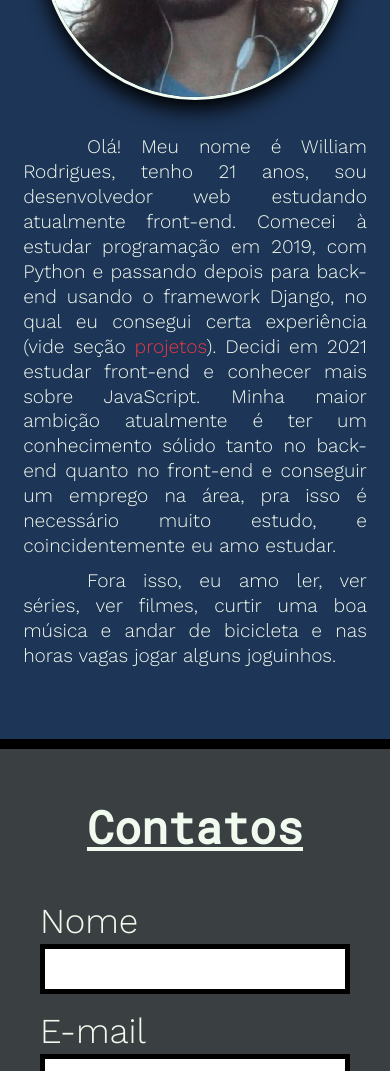
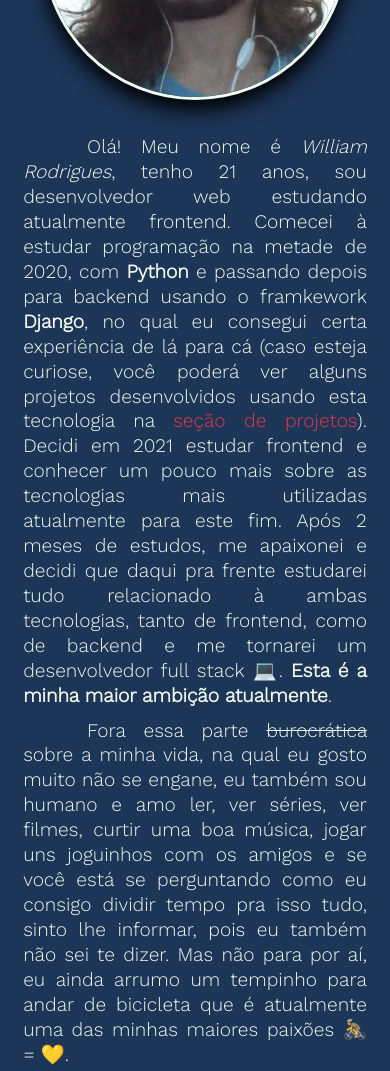
Before and after one commit to willy-r/portfolio-feliz, a plain HTML site: page index.html in a window 390 px wide. Shown: the part 4540-5611 px from the top of the page. Drawn offline with nearby package versions, Linux system fonts and the light colour scheme.

Commit message:
:recycle: :iphone: Refatora seção Sobre e adiciona minimum-scale

```diff
--- a/index.html
+++ b/index.html
@@ -2,7 +2,7 @@
 <html lang="pt-BR">
   <head>
     <meta charset="UTF-8">
-    <meta name="viewport" content="width=device-width, initial-scale=1.0">
+    <meta name="viewport" content="width=device-width, initial-scale=1.0, minimum-scale=1.0">
     <meta name="description" content="Portfólio pessoal do William Rodrigues, criado no curso de HTML e CSS Feliz do Marco Bruno.">
     <!-- Favicon criado usando https://favicon.io -->
     <link rel="shortcut icon" href="assets/images/favicon.ico" type="image/x-icon">
@@ -180,6 +180,7 @@
               Ele foi fruto de um desafio da Imersão Dev realizado pela Alura e foi o meu primeiro projeto usando HTML, CSS e JavaScript.
             </p>
           </div>
+
           <a href="https://github.com/willy-r/aluraflix" target="_blank" rel="noreferrer noopener external" title="Ir para o GitHub do projeto AluraFlix">
             <img class="image" src="assets/images/project-image.png" alt="Imagem genérica de um projeto">
           </a>
@@ -192,6 +193,7 @@
               Esse projeto abriu a minha mente para questões de componentes no CSS e escrever um HTML mais semântico.
             </p>
           </div>
+
           <a href="https://github.com/willy-r/portfolio-feliz" target="_blank" rel="noreferrer noopener external" title="Ir para o GitHub do projeto Portfólio Feliz">
             <img class="image" src="assets/images/project-image.png" alt="Imagem genérica de um projeto">
           </a>
@@ -204,6 +206,7 @@
               Ele foi desenvolvido usando Flask e foi o meu primeiro contato com Flask.
             </p>
           </div>
+
           <a href="https://github.com/willy-r/portfolio-feliz-backend" target="_blank" rel="noreferrer noopener external" title="Ir para o GitHub do projeto Portfólio Feliz - Backend">
             <img class="image" src="assets/images/project-image.png" alt="Imagem genérica de um projeto">
           </a>
@@ -216,6 +219,7 @@
               Ele foi o primeiro que eu fiz usando Django e na época eu não entendia muito de front-end.
             </p>
           </div>
+
           <a href="https://github.com/willy-r/learning-log" target="_blank" rel="noreferrer noopener external" title="Ir para o GitHub do Learning Log">
             <img class="image" src="assets/images/project-image.png" alt="Imagem genérica de um projeto">
           </a>
@@ -228,6 +232,7 @@
               É o projeto um pouco mais complexo desenvolvido com Django.
             </p>
           </div>
+
           <a href="https://github.com/willy-r/simple-mooc" target="_blank" rel="noreferrer noopener external" title="Ir para o GitHub do projeto SIMOOC">
             <img class="image" src="assets/images/project-image.png" alt="Imagem genérica de um projeto">
           </a>
@@ -239,6 +244,7 @@
               Um simples tradutor de Código Morse desenvolvido com Python.
             </p>
           </div>
+
           <a href="https://github.com/willy-r/morse-translator" target="_blank" rel="noreferrer noopener external" title="Ir para o GitHub do projeto Morse Translator">
             <img class="image" src="assets/images/project-image.png" alt="Imagem genérica de um projeto">
           </a>
@@ -249,13 +255,17 @@
     <section class="main-section -third" id="about">
       <h2 class="main-title -second">Sobre</h2>
 
-      <img class="main-avatar -large" src="assets/images/avatar-300x300.png" alt="Avatar do William Rodrigues em um tamanho maior.">
+      <img class="main-avatar -large" src="assets/images/avatar-300x300.png" alt="Avatar do William Rodrigues em um tamanho maior">
+
       <div class="main-text">
         <p class="paragraph">
-          Olá! Meu nome é William Rodrigues, tenho 21 anos, sou desenvolvedor web estudando atualmente front-end. Comecei à estudar programação em 2019, com Python e passando depois para back-end usando o framework Django, no qual eu consegui certa experiência (vide seção <a class="link" href="#projects">projetos</a>). Decidi em 2021 estudar front-end e conhecer mais sobre JavaScript. Minha maior ambição atualmente é ter um conhecimento sólido tanto no back-end quanto no front-end e conseguir um emprego na área, pra isso é necessário muito estudo, e coincidentemente eu amo estudar.
+          Olá! Meu nome é <em>William Rodrigues</em>, tenho 21 anos, sou desenvolvedor web estudando atualmente <span lang="en">frontend</span>. Comecei à estudar programação na metade de 2020, com <strong lang="en">Python</strong> e passando depois para <span lang="en">backend</span> usando o <span lang="en">framkework <strong>Django</strong></span>, no qual eu consegui certa experiência de lá para cá (caso esteja curiose, você poderá ver alguns projetos desenvolvidos usando esta tecnologia na <a class="link" href="#projects">seção de projetos</a>). Decidi em 2021 estudar <span>frontend</span> e conhecer um pouco mais sobre as tecnologias mais utilizadas atualmente para este fim. Após 2 meses de estudos, me apaixonei e decidi que daqui pra frente estudarei tudo relacionado à ambas tecnologias, tanto de <span lang="en">frontend</span>, como de <span>backend</span> e me tornarei um desenvolvedor <span lang="en">full stack</span> &#x1F4BB;. <strong>Esta é a minha maior ambição atualmente</strong>.
         </p>
         <p class="paragraph">
-          Fora isso, eu amo ler, ver séries, ver filmes, curtir uma boa música e andar de bicicleta e nas horas vagas jogar alguns joguinhos.
+          Fora essa parte <s>burocrática</s> sobre a minha vida, na qual eu gosto muito não se engane, eu também sou humano e amo ler, ver séries, ver filmes, curtir uma boa música, jogar uns joguinhos com os amigos e se você está se perguntando como eu consigo dividir tempo pra isso tudo, sinto lhe informar, pois eu também não sei te dizer. Mas não para por aí, eu ainda arrumo um tempinho para andar de bicicleta que é atualmente uma das minhas maiores paixões &#x1F6B4; = &#x1F49B;.
+        </p>
+        <p class="paragraph">
+          Enfim, eu amo estar ao redor de pessoas, compartilhar conhecimento e trabalhar em grupo (por mais que ainda não tenha tido uma boa oportunidade para isto ainda, eu apenas sinto que deve ser uma sensação muito boa!), além de adotar como filosofia de vida que a <em><q>tecnologia deve ser acessível para todos</q>&#x1F4AD;</em> e sempre tento levar esse pensamento para os meus projetos!
         </p>
       </div>
     </section>
```
